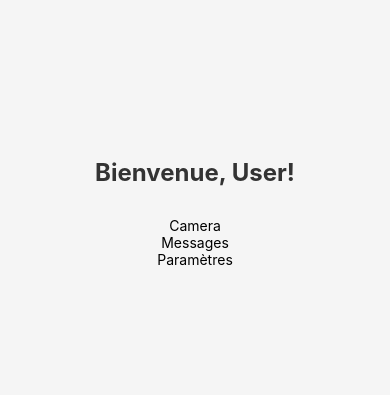
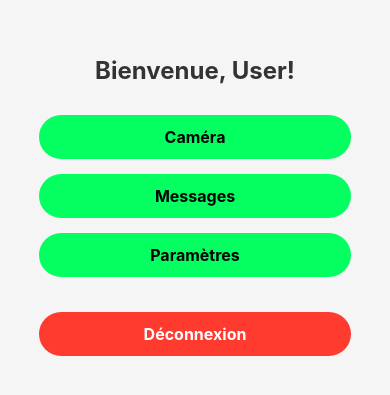
Before and after one commit to elliottWacArchive/2025-05-snapchat, a React Native app: screen /Main in a window 390 px wide. Shown: the part 209-604 px from the top of the page. Built offline with nearby package versions, Linux system fonts and the light colour scheme.

Commit message:
[ADD] logout

```diff
--- a/context/AuthContext.tsx
+++ b/context/AuthContext.tsx
@@ -14,7 +14,7 @@ type AuthContextType = {
         id: string,
         email: string,
         password: string,
-        image: string
+        image: string | null
     ) => Promise<void>;
     clearAuthData: () => Promise<void>;
     isLoading: boolean;
@@ -73,7 +73,7 @@ export const AuthProvider = ({ children }: { children: ReactNode }) => {
         id: string,
         email: string,
         password: string,
-        image: string
+        image: string | null
     ) => {
         try {
             await AsyncStorage.setItem("userToken", token);
@@ -81,7 +81,11 @@ export const AuthProvider = ({ children }: { children: ReactNode }) => {
             await AsyncStorage.setItem("userId", id);
             await AsyncStorage.setItem("userEmail", email);
             await AsyncStorage.setItem("userPassword", password);
-            await AsyncStorage.setItem("userImage", image);
+            if (image) {
+                await AsyncStorage.setItem("userImage", image);
+            } else {
+                await AsyncStorage.setItem("userImage", "");
+            }
             setUserToken(token);
             setUserName(name);
             setUserId(id);
--- a/screens/Main.tsx
+++ b/screens/Main.tsx
@@ -14,34 +14,75 @@ import {
 import { AuthContext } from "../context/AuthContext";
 
 const Main = ({ navigation }: any) => {
-    const { userName } = React.useContext(AuthContext);
+    const { userName, clearAuthData } = React.useContext(AuthContext);
 
+    const handleLogout = async () => {
+        try {
+            Alert.alert(
+                "Déconnexion",
+                "Êtes-vous sûr de vouloir vous déconnecter ?",
+                [
+                    {
+                        text: "Annuler",
+                        style: "cancel",
+                    },
+                    {
+                        text: "Déconnexion",
+                        onPress: async () => {
+                            await clearAuthData();
+                            navigation.reset({
+                                index: 0,
+                                routes: [{ name: "Login" }],
+                            });
+                        },
+                    },
+                ]
+            );
+        } catch (error) {
+            console.error("Erreur lors de la déconnexion:", error);
+        }
+    };
     return (
         <View style={styles.container}>
             <Text style={styles.welcomeText}>
                 Bienvenue, {userName || "User"}!
             </Text>
+
+            <View style={styles.buttonContainer}>
                 <TouchableOpacity
+                    style={styles.button}
                     onPress={() => {
                         navigation.navigate("Camera");
                     }}
                 >
-                <Text>Camera</Text>
+                    <Text style={styles.buttonText}>Caméra</Text>
                 </TouchableOpacity>
+
                 <TouchableOpacity
+                    style={styles.button}
                     onPress={() => {
                         navigation.navigate("Messages");
                     }}
                 >
-                <Text>Messages</Text>
+                    <Text style={styles.buttonText}>Messages</Text>
                 </TouchableOpacity>
+
                 <TouchableOpacity
+                    style={styles.button}
                     onPress={() => {
                         navigation.navigate("Settings");
                     }}
                 >
-                <Text>Paramètres</Text>
+                    <Text style={styles.buttonText}>Paramètres</Text>
                 </TouchableOpacity>
+
+                <TouchableOpacity
+                    style={[styles.button, styles.logoutButton]}
+                    onPress={handleLogout}
+                >
+                    <Text style={styles.logoutButtonText}>Déconnexion</Text>
+                </TouchableOpacity>
+            </View>
         </View>
     );
 };
@@ -118,6 +159,31 @@ const styles = StyleSheet.create({
         width: "100%",
         height: "100%",
     },
+    buttonContainer: {
+        width: "80%",
+    },
+    button: {
+        backgroundColor: "#04ff60",
+        paddingVertical: 12,
+        paddingHorizontal: 30,
+        borderRadius: 25,
+        marginBottom: 15,
+        alignItems: "center",
+    },
+    buttonText: {
+        color: "#000",
+        fontSize: 16,
+        fontWeight: "bold",
+    },
+    logoutButton: {
+        backgroundColor: "#ff3b30",
+        marginTop: 20,
+    },
+    logoutButtonText: {
+        color: "#fff",
+        fontSize: 16,
+        fontWeight: "bold",
+    },
 });
 
 export default Main;
```
Lines whose indentation alone changed are shown as unchanged.
